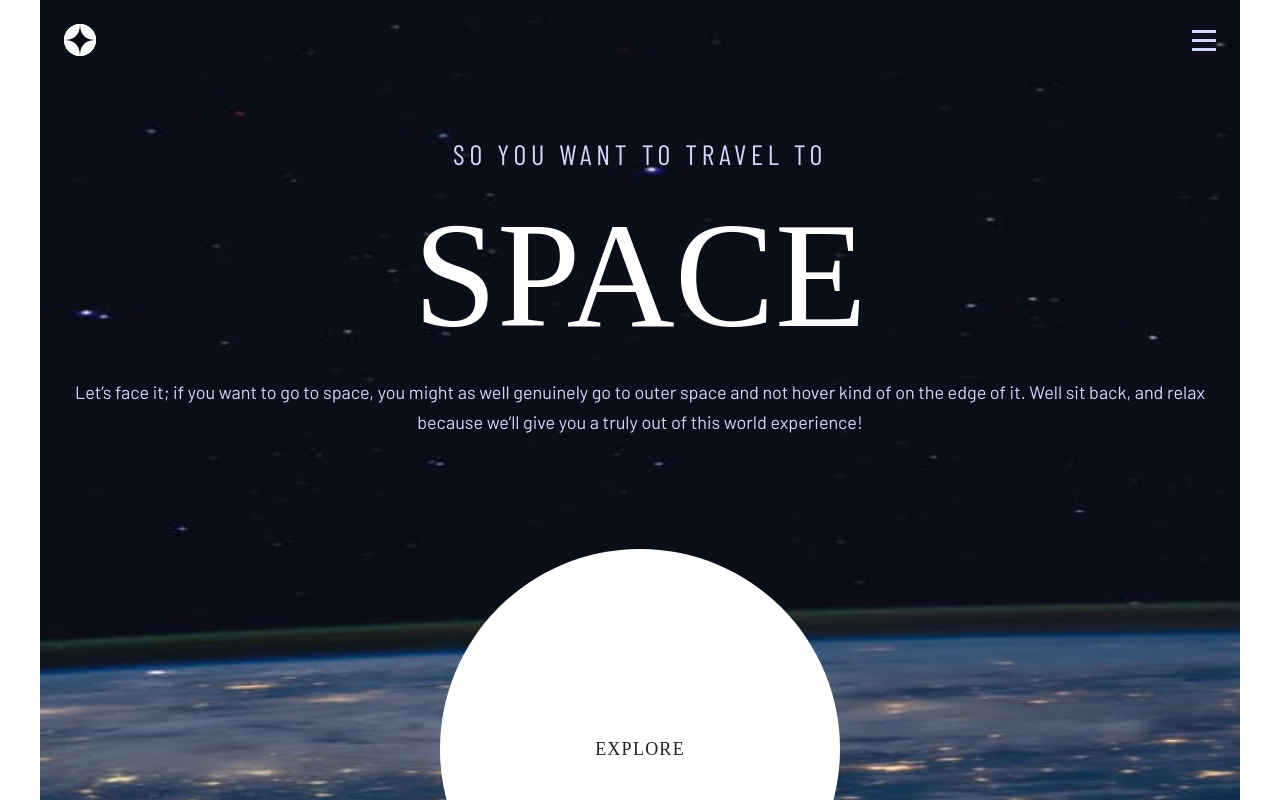
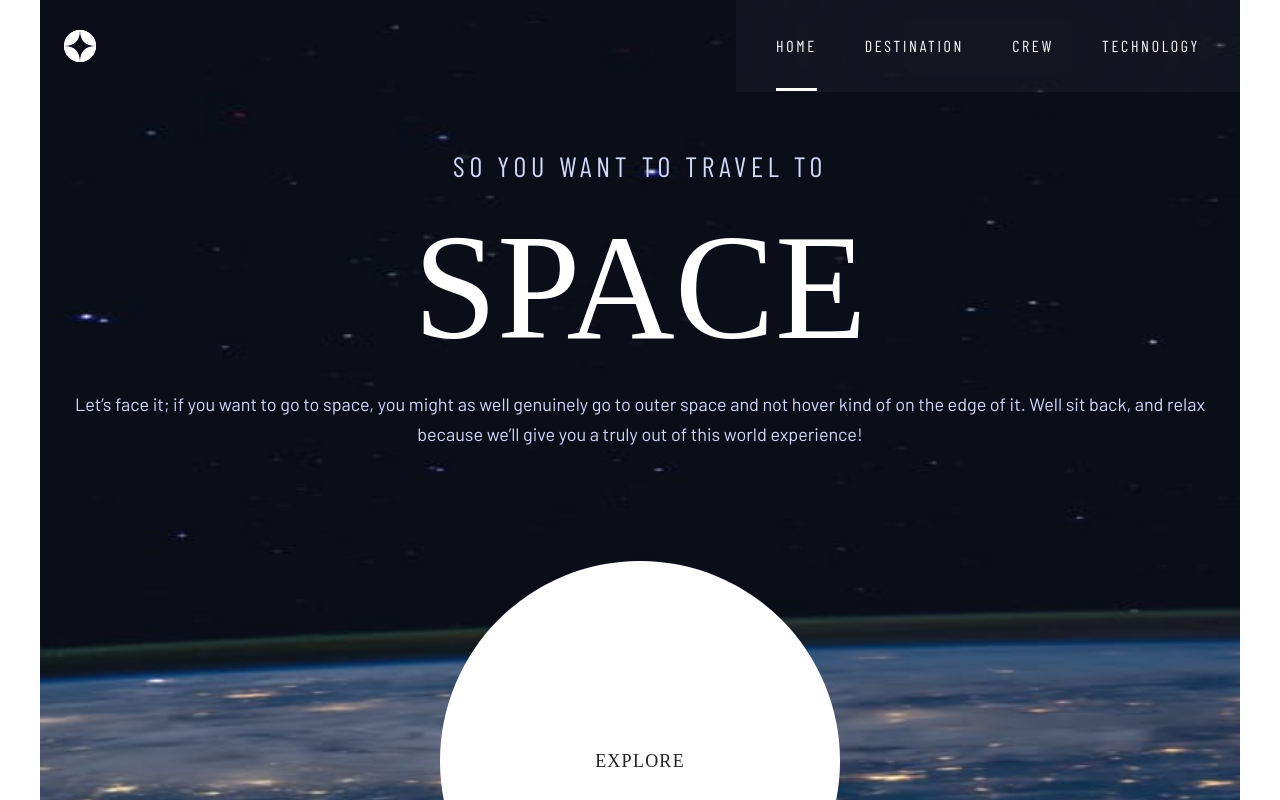
Before and after one commit to otodavid/space-tourism, a Next.js app: page / in a window 1280 px wide. Shown: the top 800 px of the page. Built offline with nearby package versions, Linux system fonts and the light colour scheme; a web font is replaced by a local one.

Commit message:
responsive navbar

```diff
--- a/components/Header.jsx
+++ b/components/Header.jsx
@@ -1,17 +1,19 @@
 import { Box } from '@mui/system';
 import Image from 'next/image';
 import Link from 'next/link';
-import React, { useState } from 'react';
+import { useState } from 'react';
 import Drawer from '@mui/material/Drawer';
 import logo from '/public/assets/shared/logo.svg';
 import menuIcon from '/public/assets/shared/icon-hamburger.svg';
-import { Button, IconButton, useMediaQuery } from '@mui/material';
+import { Button, IconButton, useMediaQuery, useTheme } from '@mui/material';
 import Navbar from './Navbar';
 import { List, ListItem } from '@mui/material';
 import { Close } from '@mui/icons-material';
 
 const Header = () => {
   const [drawerStatus, setDrawerStatus] = useState(false);
+  const theme = useTheme();
+  const mobileView = useMediaQuery(theme.breakpoints.down('sm'));
 
   const openDrawer = () => setDrawerStatus(true);
   const closeDrawer = () => setDrawerStatus(false);
@@ -37,11 +39,7 @@ const Header = () => {
         component='button'
         onClick={openDrawer}
         color='primary'
-        sx={{
-          minWidth: 'max-content',
-          p: 0,
-          borderRadius: 0,
-        }}
+        sx={styledMenuButton}
       >
         <Image src={menuIcon} alt='hamburger icon' />
       </IconButton>
@@ -64,20 +62,32 @@ const Header = () => {
 
         <Navbar closeDrawer={closeDrawer} />
       </Drawer>
+
+      {!mobileView && (
+        <Box sx={{ display: { xs: 'none', sm: 'block' } }}>
+          <Navbar />
+        </Box>
+      )}
     </Box>
   );
 };
 
 export default Header;
 
-const styledHeader = {
+const styledHeader = (theme) => ({
   width: 1,
   bgcolor: 'transparent',
   display: 'flex',
   justifyContent: 'space-between',
+  alignItems: 'center',
   mb: 1,
   p: 3,
-};
+
+  [theme.breakpoints.up('sm')]: {
+    p: 0,
+    pl: 3
+  },
+});
 
 const styledLogo = {
   bgcolor: 'neutral.light',
@@ -89,6 +99,16 @@ const styledLogo = {
     border: '1px solid red',
   },
 };
+
+const styledMenuButton = (theme) => ({
+  minWidth: 'max-content',
+  p: 0,
+  borderRadius: 0,
+
+  [theme.breakpoints.up('sm')]: {
+    display: 'none',
+  },
+});
 
 const styledDrawer = ({ palette }) => ({
   '& .MuiDrawer-paper': {
--- a/components/Navbar.jsx
+++ b/components/Navbar.jsx
@@ -1,34 +1,63 @@
 import { List, ListItem, Typography } from '@mui/material';
 import { Box } from '@mui/system';
 import Link from 'next/link';
-import { useEffect, useRef } from 'react';
+import { useRouter } from 'next/router';
 
 const Navbar = ({ closeDrawer }) => {
+  const router = useRouter();
+
   const navItems = ['home', 'destination', 'crew', 'technology'];
 
+  const activeLink = (link) => {
+    if (router.pathname === '/' && navItems[0] === link) return true;
+    if (router.pathname.startsWith(`/${link}`)) return true;
+
+    return false;
+  };
+
   return (
-    <List sx={styledLinks}>
+    <nav>
+      <List sx={styledNav}>
         {navItems.map((item, index) => (
           <ListItem key={item}>
-          <Link href={item === 'home' ? '/' : item}>
-            <a onClick={() => closeDrawer()}>
+            <Link href={item === 'home' ? '/' : `/${item}`}>
+              <Box sx={{ position: 'relative' }}>
+                <a onClick={closeDrawer}>
                   <Typography variant='navText'>
                     <Box component='span' sx={styledNavNumber}>
                       0{index}
                     </Box>
                     {item}
                   </Typography>
+                  {activeLink(item) && (
+                    <Box
+                      sx={{
+                        position: 'absolute',
+                        bottom: '-2.2rem',
+                        left: '0',
+                        bgcolor: 'white',
+                        width: '100%',
+                        height: '3px',
+                      }}
+                    ></Box>
+                  )}
                 </a>
+              </Box>
             </Link>
           </ListItem>
         ))}
       </List>
+    </nav>
   );
 };
 
 export default Navbar;
 
-const styledLinks = (theme) => ({
+Navbar.defaultProps = {
+  closeDrawer: undefined,
+};
+
+const styledNav = (theme) => ({
   display: 'flex',
   flexDirection: 'column',
   gap: '1rem',
@@ -37,9 +66,21 @@ const styledLinks = (theme) => ({
     color: theme.palette.neutral.light,
     textDecoration: 'none',
   },
+
+  [theme.breakpoints.up('sm')]: {
+    flexDirection: 'row',
+    bgcolor: 'hsla(0,0%,100%, .04)',
+    py: 3.5,
+    px: 3,
+    backdropFilter: 'blur(100px)',
+  },
 });
 
-const styledNavNumber = {
+const styledNavNumber = (theme) => ({
   fontWeight: '700',
   mr: 1,
-};
+
+  [theme.breakpoints.up('sm')]: {
+    display: 'none',
+  },
+});
```
Lines whose indentation alone changed are shown as unchanged.
